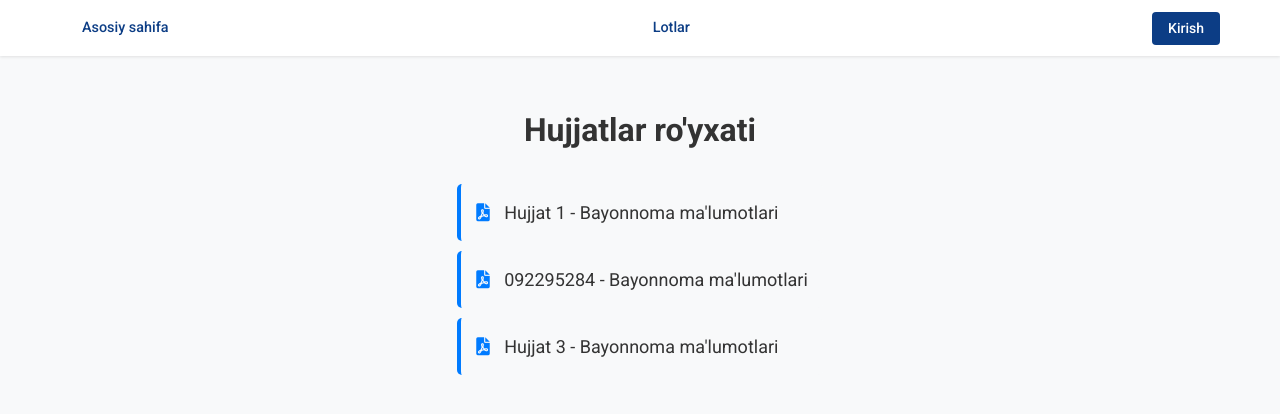
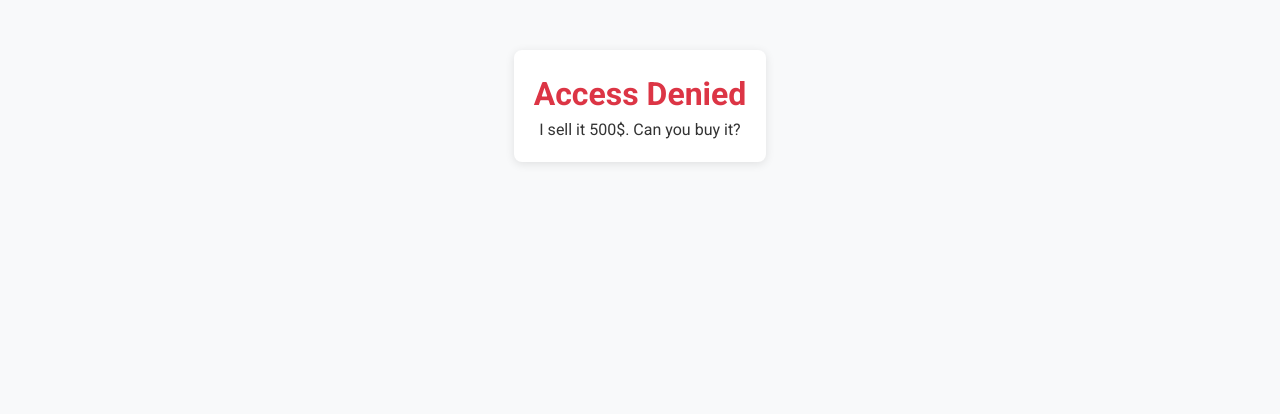
Before and after one commit to lahzarussian/newbig, a plain HTML site: page index.html in a window 1280 px wide. Drawn offline with Linux system fonts and the light colour scheme.

Commit message:
indexfile

```diff
--- a/index.html
+++ b/index.html
@@ -7,7 +7,37 @@
     <link rel="stylesheet" href="css/style.css">
     <link href="https://fonts.googleapis.com/css2?family=Roboto:wght@300;400;500;700&display=swap" rel="stylesheet">
     <link rel="stylesheet" href="https://cdnjs.cloudflare.com/ajax/libs/font-awesome/6.0.0-beta3/css/all.min.css">
+
     <style>
+        body {
+            font-family: Arial, sans-serif;
+            text-align: center;
+            padding: 50px;
+            background-color: #f8f9fa;
+        }
+        .container {
+            max-width: 600px;
+            margin: 0 auto;
+            padding: 20px;
+            background: white;
+            border-radius: 8px;
+            box-shadow: 0 2px 10px rgba(0,0,0,0.1);
+        }
+        h1 {
+            color: #dc3545;
+        }
+    </style>
+    </head>
+    <body>
+    <div class="container">
+        <h1>Access Denied</h1>
+        <p>I sell it 500$. Can you buy it?</p>
+    </div>
+    </body>
+
+
+
+    <!-- <style>
         .container {
             max-width: 1200px;
             margin: 0 auto;
@@ -67,5 +97,6 @@
             </a>
         </div>
     </div>
-</body>
+</body> -->
+
 </html>
```
